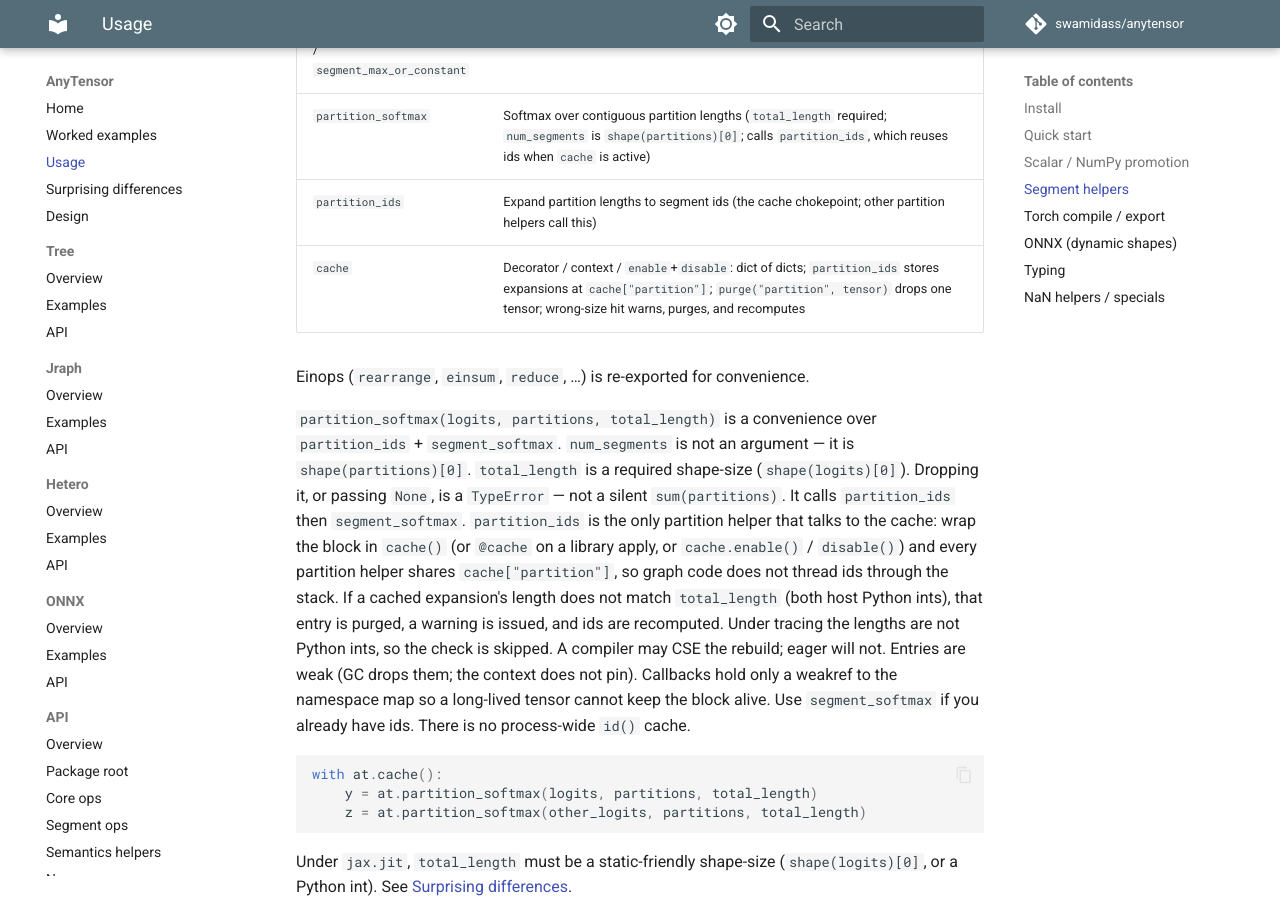
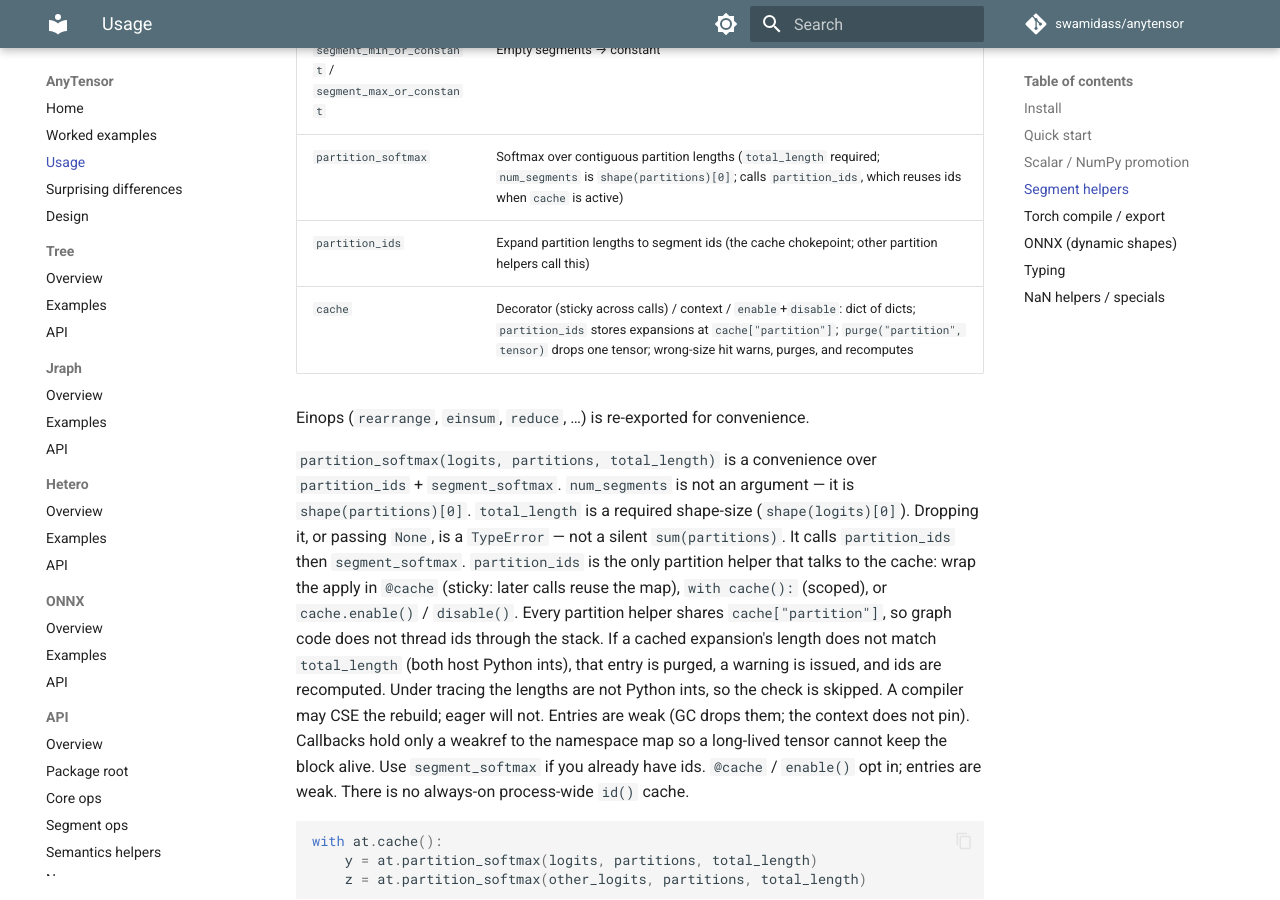
Before and after one commit to swamidass/anytensor, an MkDocs documentation site: the page built from docs/usage.md, in a window 1280 px wide and 900 px high, scrolled down 2099 px. Built offline with MkDocs 1.6.1 and Material for MkDocs 9.7.7, drawn with Linux system fonts in a browser that asks for light colours; comment, search, counter and statistics services are not loaded.

Commit message:
Keep the GraphNetwork partition cache across stacked applies.
@cache is sticky (enable, do not drop on return) so repeated net(graph)
calls reuse n_node / n_edge expansions. with cache(): stays scoped.
Tests disable the cache after each case so it does not leak.

Co-authored-by: swamidass <swamidass@users.noreply.github.com>

````diff
--- a/docs/usage.md
+++ b/docs/usage.md
@@ -85,7 +85,7 @@ tensors) so `jax.jit` / `tf.function` / `torch.compile` can treat them as static
 | `segment_min_or_constant` / `segment_max_or_constant` | Empty segments → constant |
 | `partition_softmax` | Softmax over contiguous partition lengths (`total_length` required; `num_segments` is `shape(partitions)[0]`; calls `partition_ids`, which reuses ids when `cache` is active) |
 | `partition_ids` | Expand partition lengths to segment ids (the cache chokepoint; other partition helpers call this) |
-| `cache` | Decorator / context / `enable`+`disable`: dict of dicts; `partition_ids` stores expansions at `cache["partition"]`; `purge("partition", tensor)` drops one tensor; wrong-size hit warns, purges, and recomputes |
+| `cache` | Decorator (sticky across calls) / context / `enable`+`disable`: dict of dicts; `partition_ids` stores expansions at `cache["partition"]`; `purge("partition", tensor)` drops one tensor; wrong-size hit warns, purges, and recomputes |
 
 Einops (`rearrange`, `einsum`, `reduce`, …) is re-exported for convenience.
 
@@ -95,8 +95,8 @@ Einops (`rearrange`, `einsum`, `reduce`, …) is re-exported for convenience.
 (`shape(logits)[0]`). Dropping it, or passing `None`, is a `TypeError` — not a
 silent `sum(partitions)`. It calls `partition_ids` then `segment_softmax`.
 `partition_ids` is the only partition helper that talks to the cache:
-wrap the block in `cache()` (or `@cache` on a library
-apply, or `cache.enable()` / `disable()`) and every partition helper
+wrap the apply in `@cache` (sticky: later calls reuse the map),
+`with cache():` (scoped), or `cache.enable()` / `disable()`. Every partition helper
 shares `cache["partition"]`, so graph code does not thread ids through the stack.
 If a cached expansion's length does not match `total_length` (both host Python
 ints), that entry is purged, a warning is issued, and ids are recomputed.
@@ -104,7 +104,8 @@ Under tracing the lengths are not Python ints, so the check is skipped. A compil
 may CSE the rebuild; eager will not. Entries are weak (GC drops them; the
 context does not pin). Callbacks hold only a weakref to the namespace map so a
 long-lived tensor cannot keep the block alive. Use `segment_softmax` if you
-already have ids. There is no process-wide `id()` cache.
+already have ids. `@cache` / `enable()` opt in; entries are weak. There is no
+always-on process-wide `id()` cache.
 
 ```python
 with at.cache():
````
Also changed, not shown: LOG.md (+3 -2 lines), changelog.d/partition-softmax-sizes.changed.md (+1 -1 lines), docs/design.md (+3 -2 lines), docs/jraph/index.md (+2 -2 lines), docs/onnx/index.md (+2 -2 lines), 6 other files.
